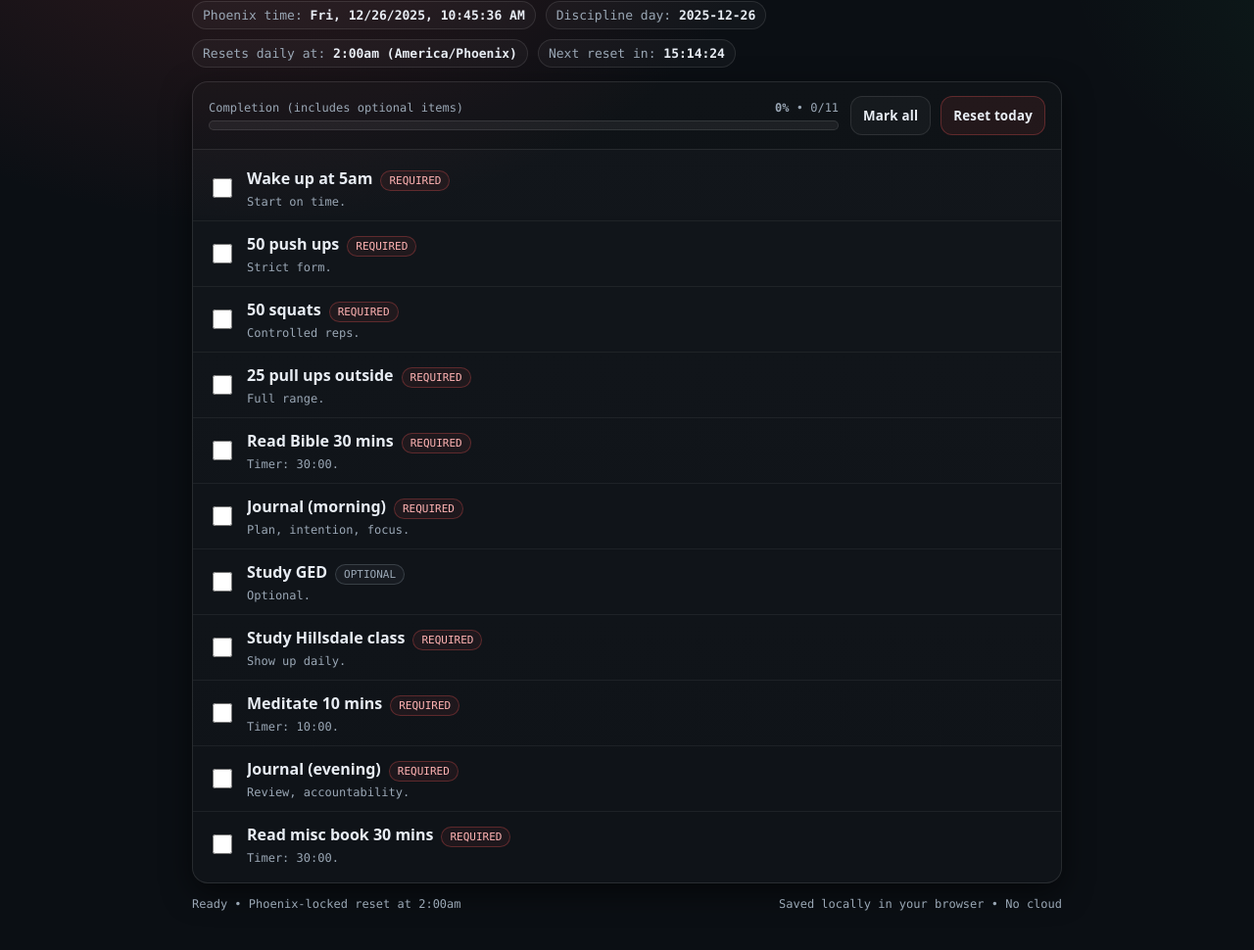
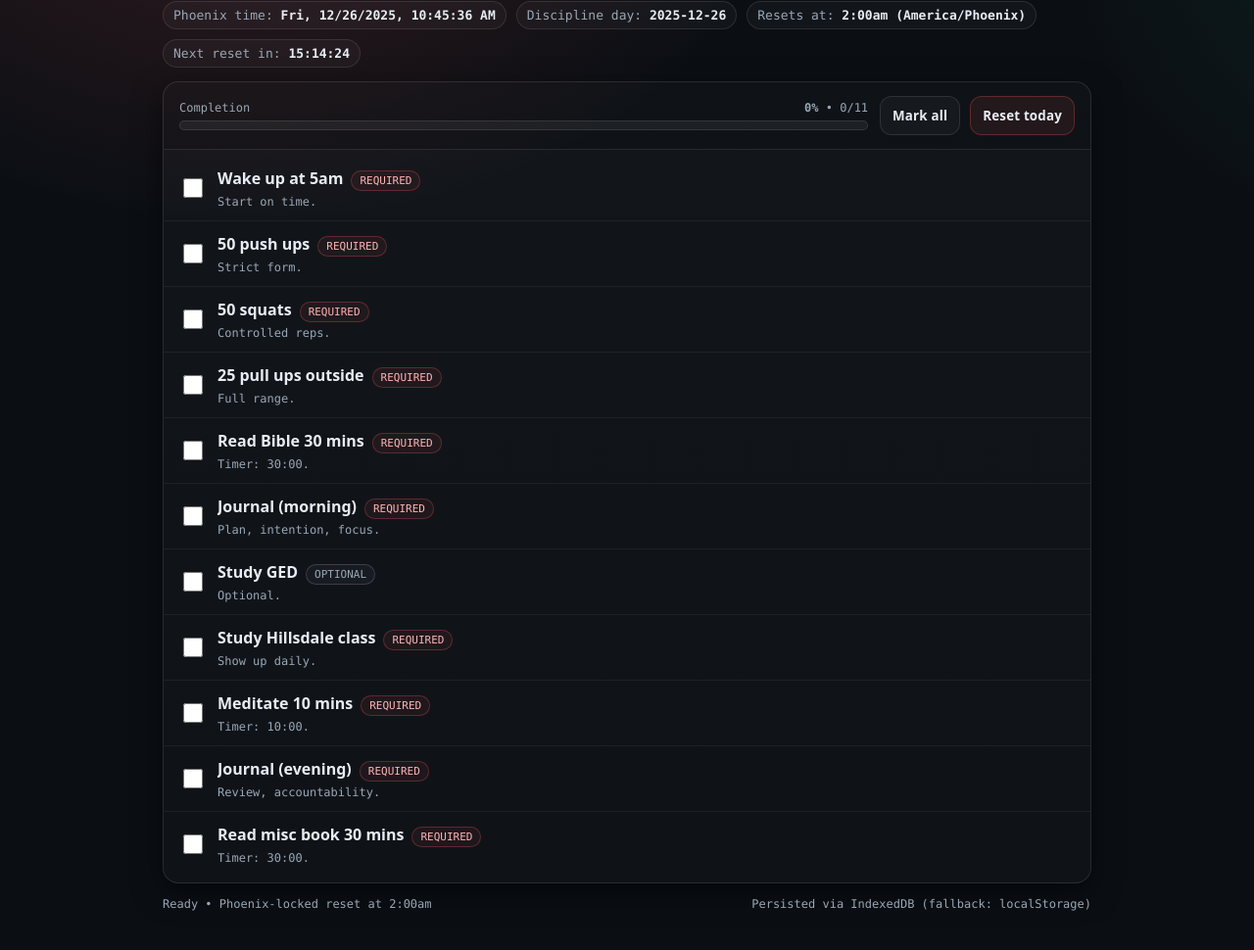
Before and after one commit to MCIF-TEST/day2day, a plain HTML site: page index.html in a window 1280 px wide. Shown: the part 59-1029 px from the top of the page at 98% size. Drawn offline with Linux system fonts and the light colour scheme.

Commit message:
Update index.html

```diff
--- a/index.html
+++ b/index.html
@@ -30,7 +30,7 @@
         var(--bg);
       color: var(--text);
     }
-    .wrap{ max-width: 920px; margin:0 auto; padding: 22px 16px 40px; }
+    .wrap{ max-width: 980px; margin:0 auto; padding: 22px 16px 40px; }
     header{ display:flex; flex-wrap:wrap; gap:12px; align-items:flex-end; justify-content:space-between; margin-bottom: 14px; }
     h1{ font-size: 22px; margin:0; letter-spacing:0.4px; }
     .sub{
@@ -48,6 +48,7 @@
       border-radius: 999px;
       padding: 6px 10px;
       background: rgba(255,255,255,0.03);
+      white-space: nowrap;
     }
     .pill strong{ color: var(--text); }
     .fasting{
@@ -74,7 +75,7 @@
       flex-wrap: wrap;
     }
 
-    .progressWrap{ display:flex; flex-direction:column; gap: 6px; min-width: 260px; flex: 1; }
+    .progressWrap{ display:flex; flex-direction:column; gap: 6px; min-width: 280px; flex: 1; }
     .progressLabel{
       display:flex;
       justify-content: space-between;
@@ -107,7 +108,7 @@
       padding: 10px 12px;
       border-radius: 12px;
       cursor:pointer;
-      font-weight: 700;
+      font-weight: 800;
       letter-spacing: 0.2px;
       font-family: var(--sans);
     }
@@ -133,7 +134,7 @@
     .meta{ display:flex; flex-direction:column; gap:4px; min-width:0; }
     .labelRow{ display:flex; flex-wrap:wrap; align-items:baseline; gap:8px; min-width:0; }
     .label{
-      font-weight: 800;
+      font-weight: 900;
       white-space: nowrap;
       overflow: hidden;
       text-overflow: ellipsis;
@@ -194,7 +195,7 @@
         <div class="sub">
           <span class="pill">Phoenix time: <strong id="phxNow">—</strong></span>
           <span class="pill">Discipline day: <strong id="dayKey">—</strong></span>
-          <span class="pill">Resets daily at: <strong>2:00am</strong> <strong>(America/Phoenix)</strong></span>
+          <span class="pill">Resets at: <strong>2:00am</strong> <strong>(America/Phoenix)</strong></span>
           <span class="pill">Next reset in: <strong id="countdown">—</strong></span>
           <span class="pill fasting" id="fastingPill" style="display:none;">FASTING DAY (Required)</span>
         </div>
@@ -205,7 +206,7 @@
       <div class="panelHead">
         <div class="progressWrap">
           <div class="progressLabel">
-            <span>Completion (includes optional items)</span>
+            <span>Completion</span>
             <span><strong id="pct">0%</strong> • <span id="doneCount">0</span>/<span id="needCount">0</span></span>
           </div>
           <div class="bar" aria-hidden="true"><div id="barFill"></div></div>
@@ -222,7 +223,7 @@
 
     <footer>
       <div id="status">—</div>
-      <div>Saved locally in your browser • No cloud</div>
+      <div>Persisted via IndexedDB (fallback: localStorage)</div>
     </footer>
   </div>
 
```
